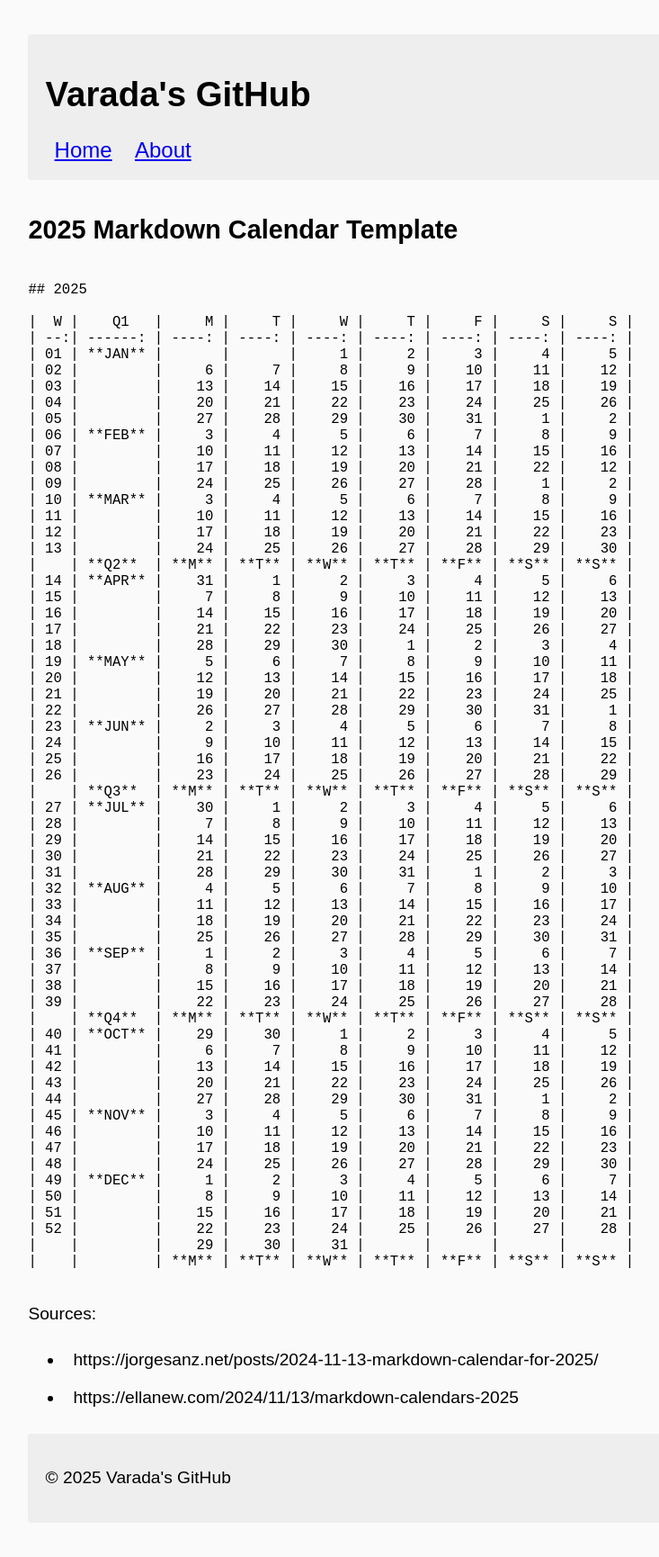
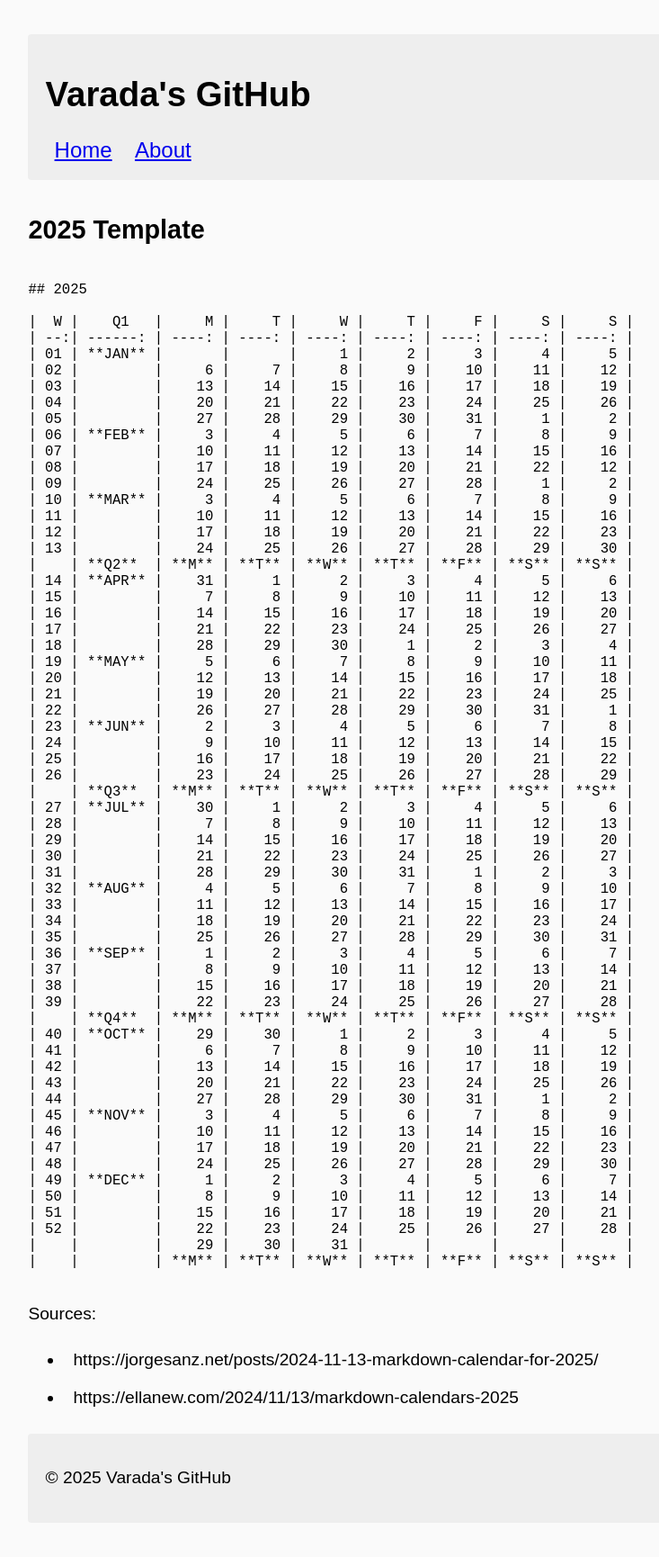
Before and after one commit to ivarada/ivarada.github.io, a Jekyll site: the page built from calendar/calendar-y-2025.md, in a window 1280 px wide. Shown: the whole page at 90% size, without its empty margins (7-740 px from the left). Built offline with Jekyll 4.4.1, drawn with Linux system fonts in a browser that asks for light colours.

Commit message:
Rename 2025 Markdown template title and header

```diff
--- a/calendar/calendar-y-2025.md
+++ b/calendar/calendar-y-2025.md
@@ -1,9 +1,9 @@
 ---
-title: 2025 Markdown Template
+title: 2025 Template
 layout: default
 ---
 
-## 2025 Markdown Calendar Template
+## 2025 Template
 
 <pre><code>
 ## 2025
```
